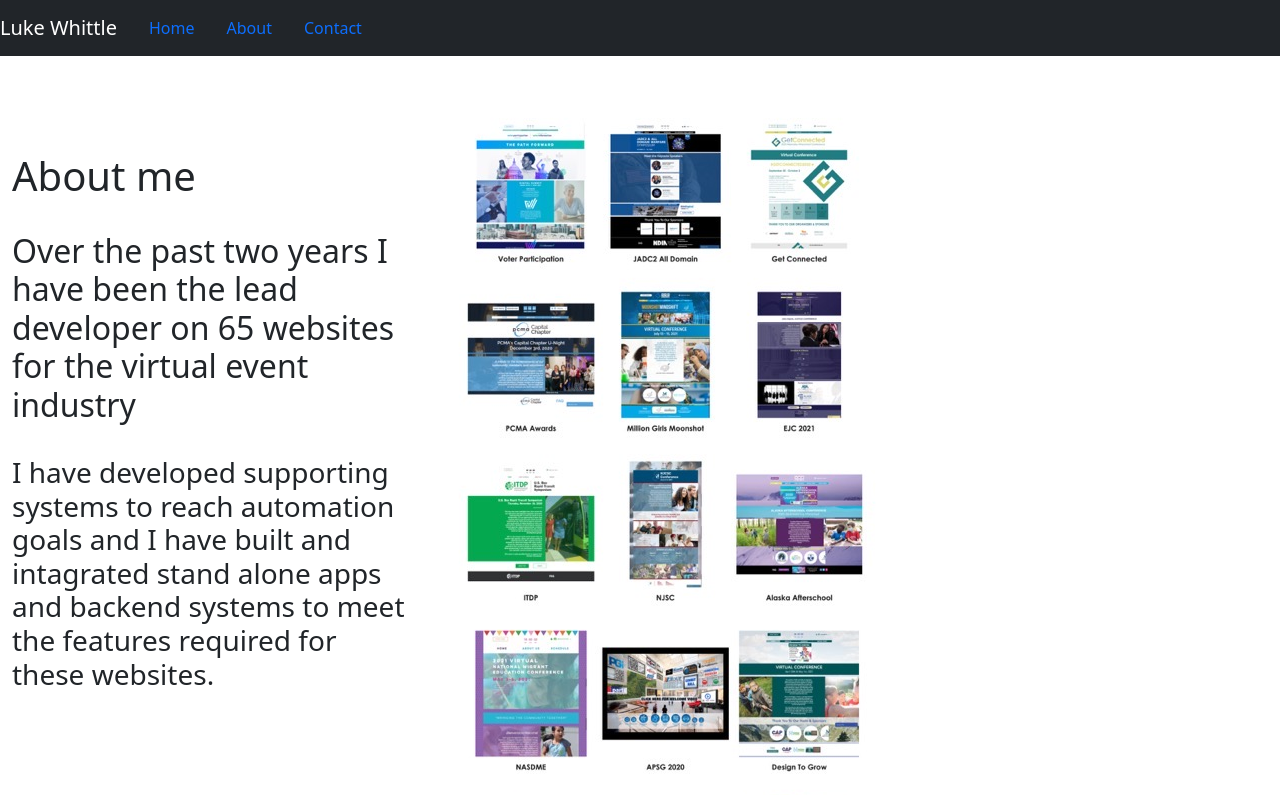
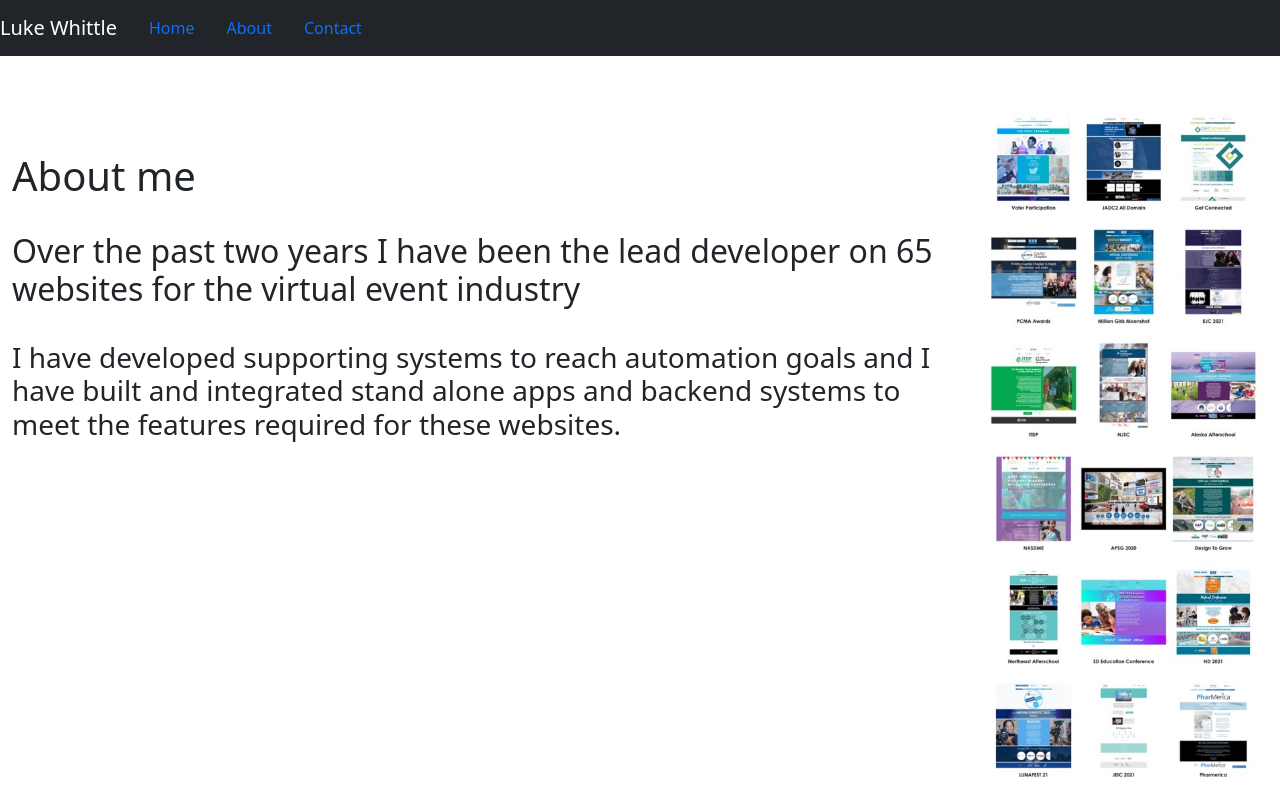
Before and after one commit to whittlel/luke-whittle-resume, a React (Create React App) app: page /About in a window 1280 px wide. Shown: the top 795 px of the page. Built offline with nearby package versions, Linux system fonts and the light colour scheme.

Commit message:
format and spell check

```diff
--- a/src/Routes/About/About.js
+++ b/src/Routes/About/About.js
@@ -1,25 +1,32 @@
 import React from "react";
-import { Container, Row, Col } from 'react-bootstrap';
-import portfolioImage from './PortfolioWebsites.png';
+import { Container, Row, Col, Card } from "react-bootstrap";
+import portfolioImage from "./PortfolioWebsites.png";
 
 class About extends React.Component {
   render() {
     return (
       <Container fluid className="pt-5">
         <Row className="justify-content-md-left">
-          <Col xs lg="4" className="pt-5">
+          <Col xs={9} className="pt-5">
             <h1>About me</h1>
             <br />
-            <h2>Over the past two years I have been the lead developer on 65 websites for the virtual event industry</h2>
+            <h2>
+              Over the past two years I have been the lead developer on 65
+              websites for the virtual event industry
+            </h2>
             <br />
-            <h3>I have developed supporting systems to reach automation goals and I have built and intagrated stand alone apps and backend systems to meet the features required for these websites. </h3>
+            <h3>
+              I have developed supporting systems to reach automation goals and
+              I have built and integrated stand alone apps and backend systems
+              to meet the features required for these websites.
+            </h3>
           </Col>
           <Col>
             <img className="img-fluid" src={portfolioImage} />
           </Col>
         </Row>
       </Container>
-    )
+    );
   }
 }
 
```
